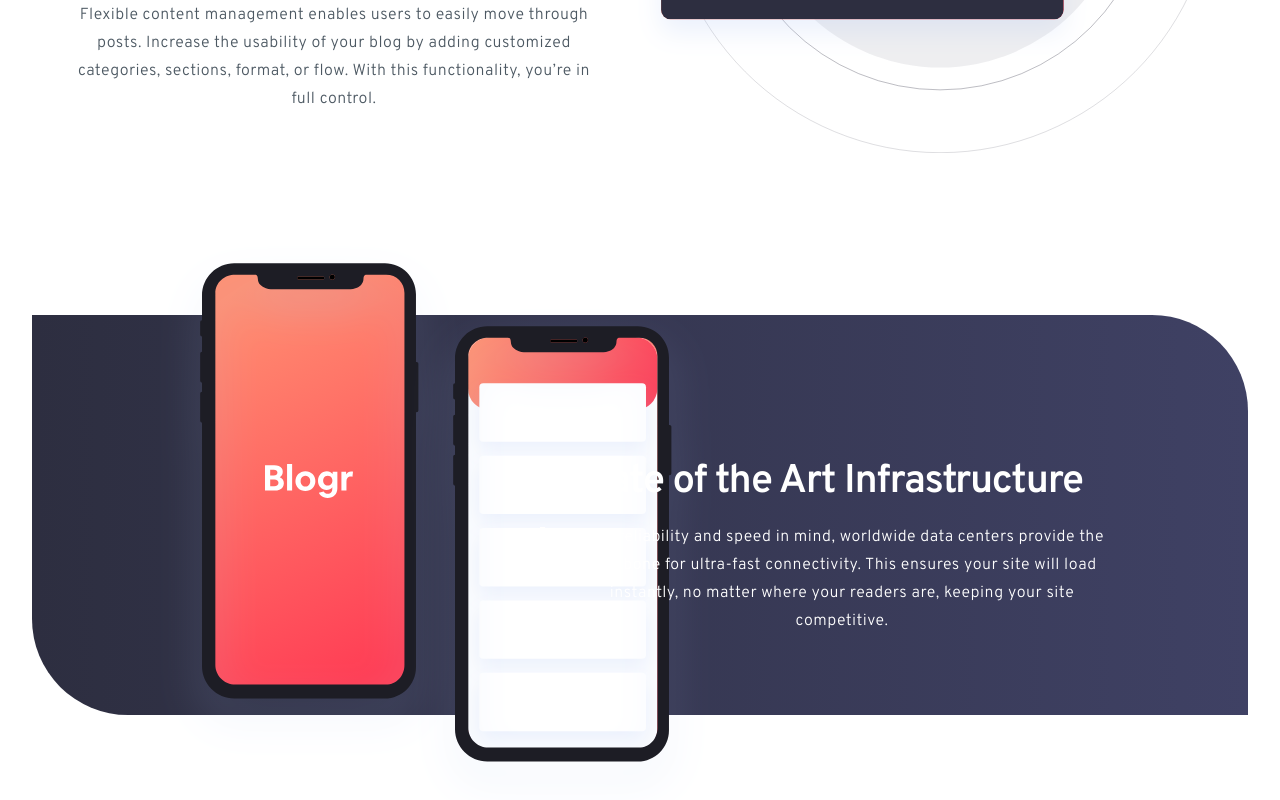
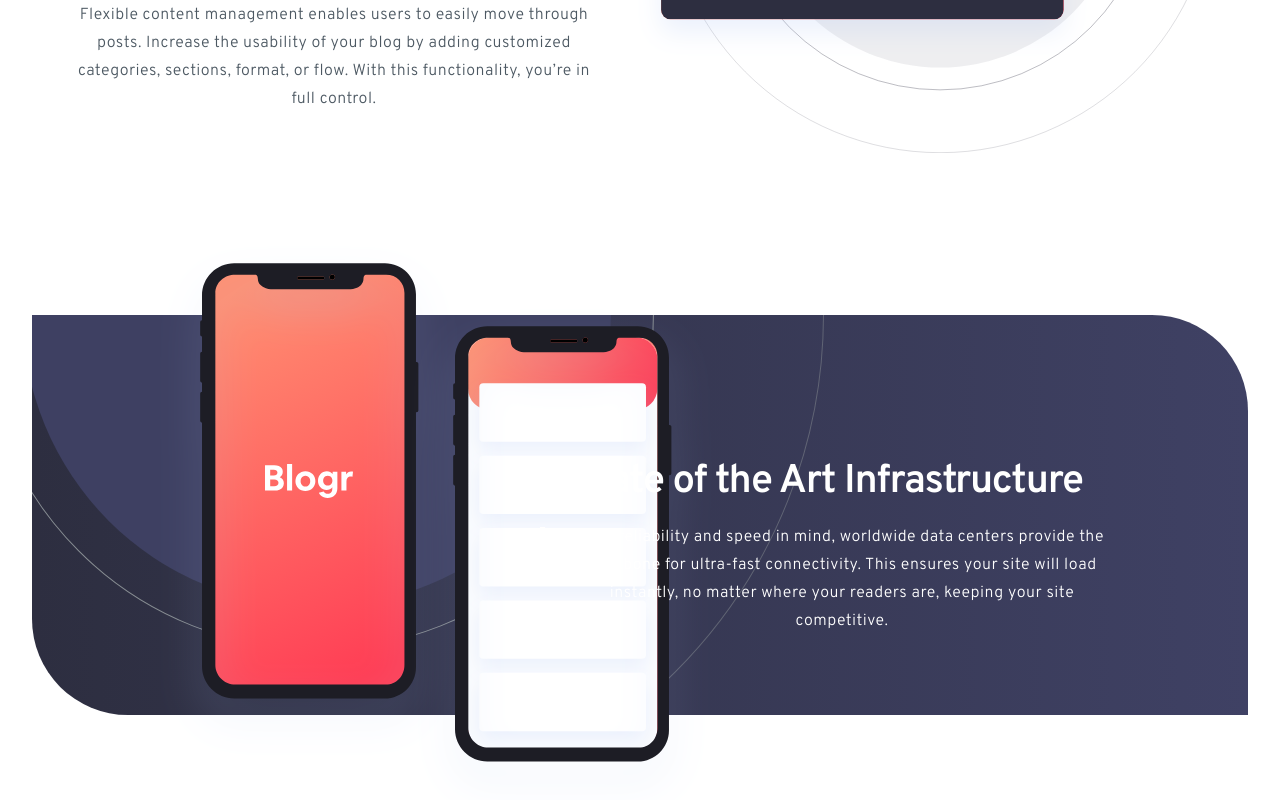
Before and after one commit to sheikhfarook/blogr-landing-page, a React (Vite) app: page / in a window 1280 px wide. Shown: the part 1214-2014 px from the top of the page. Built offline with nearby package versions, Linux system fonts and the light colour scheme.

Commit message:
update index.css

```diff
--- a/src/index.css
+++ b/src/index.css
@@ -62,10 +62,12 @@
   }
   /* background-position: top -78rem right -73rem; */
 }
-/* .pattern {
-  background-image: url(../src/assets/bg-pattern.svg);
+/* @media (min-width: 640px) and (max-width: 767px) { */
+.pattern {
+  background-image: url(../src/assets/bg-pattern-circles.svg);
   background-repeat: no-repeat;
-  background-size: 880px;
-  height: 1082px;
-  background-position: center left 53rem;
-} */
+  background-size: 1014px;
+  height: 400px;
+  background-position: top -32rem left -13.9rem;
+}
+/* } */
```
